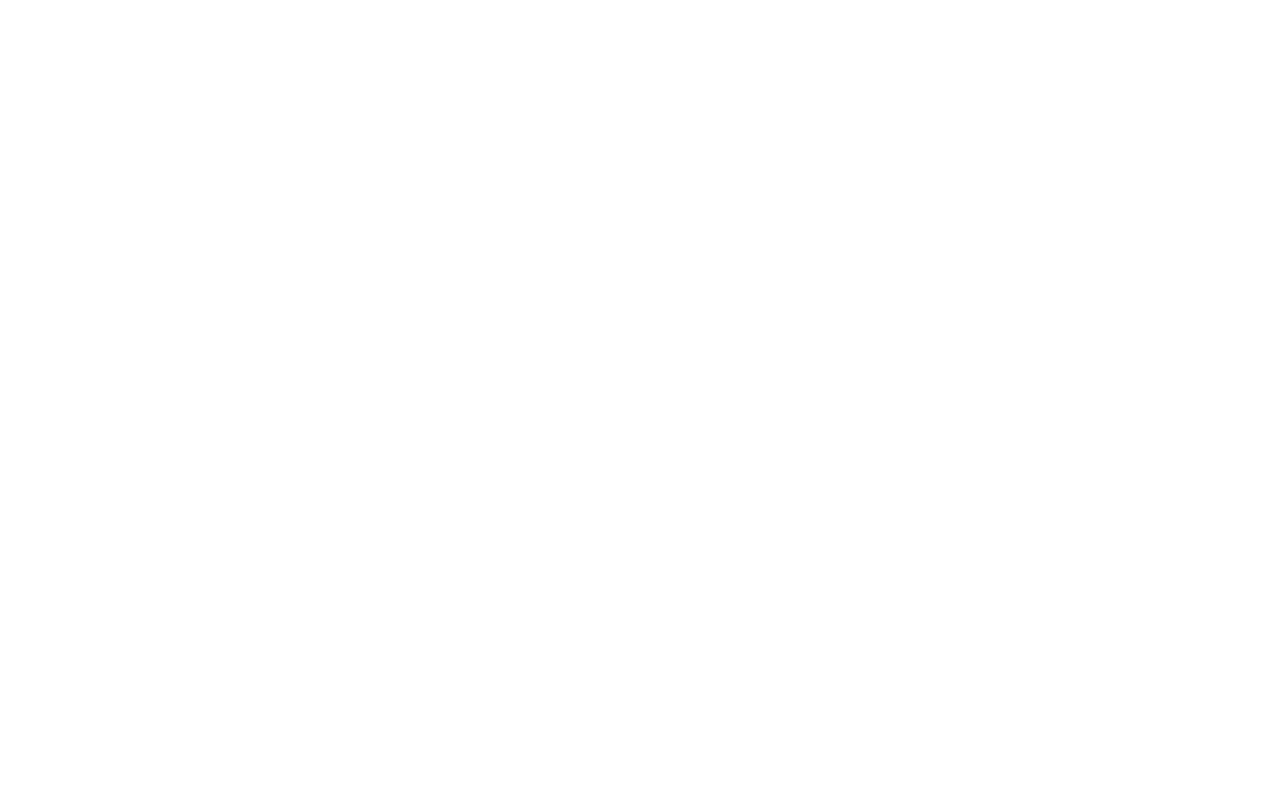
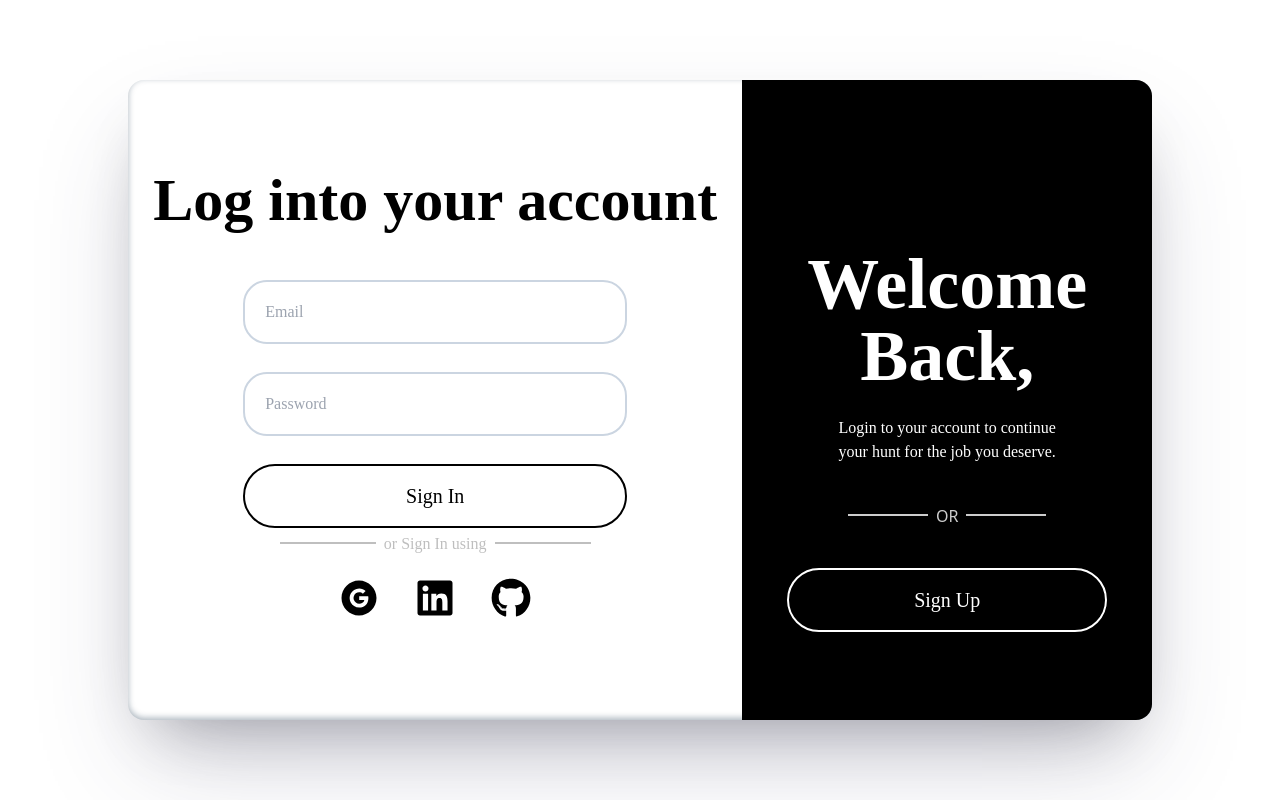
Before and after one commit to PrathamKhandelwal1301/JobQuest, a React (Vite) app in the folder frontend/: page /signin in a window 1280 px wide. Before the commit this address had no page. Built offline with nearby package versions, Linux system fonts and the light colour scheme; a web font is replaced by a local one.

Commit message:
login page

```diff
--- a/frontend/package.json
+++ b/frontend/package.json
@@ -13,7 +13,8 @@
     "framer-motion": "^11.11.4",
     "react": "^18.3.1",
     "react-dom": "^18.3.1",
-    "react-hook-form": "^7.53.1",
+    "react-hook-form": "^7.53.2",
+    "react-icons": "^5.3.0",
     "react-router": "^6.27.0",
     "react-router-dom": "^6.27.0"
   },
@@ -23,6 +24,7 @@
     "@types/react-dom": "^18.3.0",
     "@vitejs/plugin-react-swc": "^3.5.0",
     "autoprefixer": "^10.4.20",
+    "daisyui": "^4.12.14",
     "eslint": "^9.11.1",
     "eslint-plugin-react": "^7.37.0",
     "eslint-plugin-react-hooks": "^5.1.0-rc.0",
--- a/frontend/src/App.jsx
+++ b/frontend/src/App.jsx
@@ -1,11 +1,13 @@
 import { BrowserRouter, Route, Routes } from "react-router-dom"
-import Home from "./pages/home/Home"
+import Home from "./pages/Home"
+import Signin from "./pages/Signin"
 
 export default function App(){
   return(
     <BrowserRouter>
     <Routes>
       <Route path = "/" element = {<Home />} />
+      <Route path = "/signin" element = {<Signin />} />
     </Routes>
     </BrowserRouter>
   )
--- a/frontend/src/Components/misc/Button.jsx
+++ b/frontend/src/Components/misc/Button.jsx
@@ -1,6 +1,6 @@
-export default function Button({borderColor,w , h, isBorder, isHover, children}) {
+export default function Button({borderColor,w = "w-32" , h = "h-12", isBorder, isHover, children, handleClick}) {
     return (
-        <button className={`${isBorder ? "border-2" : "" } ${borderColor} w-${w} h-${h} my-auto rounded-full font-navbar text-xl ${isHover ? "hover:bg-black hover:text-white duration-200" : ""}`} >
+        <button onClick={handleClick} className={`${isBorder ? "border-2" : "" } ${borderColor} ${w} ${h} my-auto rounded-full font-navbar text-xl ${isHover ? `hover:bg-black hover:text-white duration-200` : ""}`} >
             {children}
         </button>
     )
--- a/frontend/src/Components/navbar/Navbar.jsx
+++ b/frontend/src/Components/navbar/Navbar.jsx
@@ -1,13 +1,20 @@
+import { useNavigate } from "react-router";
 import Button from "../misc/Button";
 
+
 export default function Navbar() {
+    const navigate = useNavigate();
+    function handleClick(){
+        console.log("click");
+        navigate("/signin")
+    }
     return (
         <div className="w-[100vw] shadow-lg">
         <div className="h-[10vh] flex align-middle w-[80vw] m-auto font-navbar text-5xl justify-between">
             <h1 className="flex align-center h-[50%] my-auto">JobQuest</h1>
             <div className="h-[10vh] flex align-middle my-auto">
-                <Button borderColor={"border-black"} isBorder = {true} isHover = {true} w = {32} h = {12}><h1>Sign In</h1></Button>
-                <Button borderColor={"border-black"} isBorder = {false} isHover = {false} w = {32} h = {12}><h1>Sign up</h1></Button>
+                <Button handleClick = {handleClick} borderColor={"border-black"} isBorder = {true} isHover = {true}><h1>Sign In</h1></Button>
+                <Button handleClick = {handleClick} borderColor={"border-black"} isBorder = {false} isHover = {false}><h1>Sign up</h1></Button>
             </div>
         </div>
         </div>
--- a/frontend/src/index.css
+++ b/frontend/src/index.css
@@ -2,3 +2,7 @@
 @tailwind base;
 @tailwind components;
 @tailwind utilities;
+
+.custom_shadow{
+    box-shadow: rgba(50, 50, 93, 0.25) 0px 50px 100px -20px, rgba(0, 0, 0, 0.3) 0px 30px 60px -30px, rgba(10, 37, 64, 0.35) 0px -2px 6px 0px inset;
+}
--- a/frontend/src/pages/home/Home.jsx
+++ b/frontend/src/pages/Home.jsx
@@ -1,4 +1,4 @@
-import Navbar from "../../Components/navbar/Navbar";
+import Navbar from "../Components/navbar/Navbar";
 
 export default function Home() {
     return (
--- /dev/null
+++ b/frontend/src/pages/Signin.jsx
@@ -0,0 +1,52 @@
+import { useForm } from "react-hook-form"
+import Button from "../Components/misc/Button";
+import { AiFillGoogleCircle } from "react-icons/ai";
+import { FaGithub, FaLinkedin } from "react-icons/fa";
+
+
+export default function Signin() {
+    const {register, handleSubmit, formState: {errors}} = useForm();
+
+    function onSubmit(data){
+        console.log(data)
+    }
+
+    return (
+        <div className="h-[100vh] w-[100vw] flex">
+            <div className="h-[80vh] w-[80vw] m-auto my-auto flex rounded-2xl overflow-hidden custom_shadow">
+                <div className="w-[60%] h-[100%] grid grid-rows-[25%,35%,25%] mt-10">
+                    <div className="flex align-middle justify-center"><h1 className="my-auto text-6xl font-navbar font-bold">Log into your account</h1></div>
+                    <div className="flex justify-center items-center">
+                        <form className="m-auto w-[80%] flex flex-col gap-7 items-center justify-start" onSubmit={handleSubmit(onSubmit)}>
+                            <input className="w-96 h-16 mx-auto borde border-2 border-slate-300 rounded-3xl focus:outline-none focus:border-black font-thin font-navbar duration-300 p-5" placeholder="Email" type="email" {...register("email", {required : true})}/>
+                            <input className="w-96 h-16 mx-auto borde border-2 border-slate-300 rounded-3xl focus:outline-none focus:border-black font-thin font-navbar duration-300 p-5" placeholder = "Password"  type="password" {...register("password", {required: true})}/>
+                            <Button h = {"h-16"} w = {"w-96"} isHover={true} isBorder={true} borderColor={"border-black"}>Sign In</Button>
+                        </form>
+                    </div>
+                    <div className="font-navbar text-md pt-7 grid grid-rows-[20%,30%] justify-center">
+                        <div className="flex h-max">
+                            <div className="w-24 h-0 inline border border-black mt-2.5 mx-2 opacity-25"></div> <h1 className=" opacity-25 h-max">or Sign In using </h1> <div className="opacity-25 w-24 h-0 inline border border-black mt-2.5 mx-2"></div>
+                        </div>
+                        <div className="flex items-center justify-center my-10 gap-9">
+                        <AiFillGoogleCircle size={40} />
+                        <FaLinkedin size={40} />
+                        <FaGithub size={40} />
+                        </div>
+                    </div>
+                </div>
+                <div className="w-[40%] h-[100%] flex items-center bg-black">
+                    <div className="h-[60%] p-10">
+                        <h1 className="text-7xl font-navbar text-white font-bold text-center">Welcome Back,</h1>
+                        <h1 className="text-md text-white font-navbar w-[75%] mx-auto mt-6 text-center">Login to your account to continue your hunt for the job you deserve.</h1>
+                        <div className="flex h-max text-white mt-10 justify-center opacity-80">
+                            <div className="w-20 h-0 inline border border-white mt-2.5 mx-2"></div> <h1 className="h-max">OR</h1> <div className="w-20 h-0 inline border border-white mt-2.5 mx-2"></div>
+                        </div>
+                            <div className="flex mt-10 justify-center">
+                                <button className={`text-white border-2 border-white w-80 h-16 my-auto rounded-full font-navbar text-xl hover:bg-white hover:text-black duration-200`} > Sign Up </button>
+                            </div>
+                    </div>
+                </div>
+            </div>
+        </div>
+    )
+}
```
Also changed, not shown: 1 other file (tests, documents, lock files or other folders).
